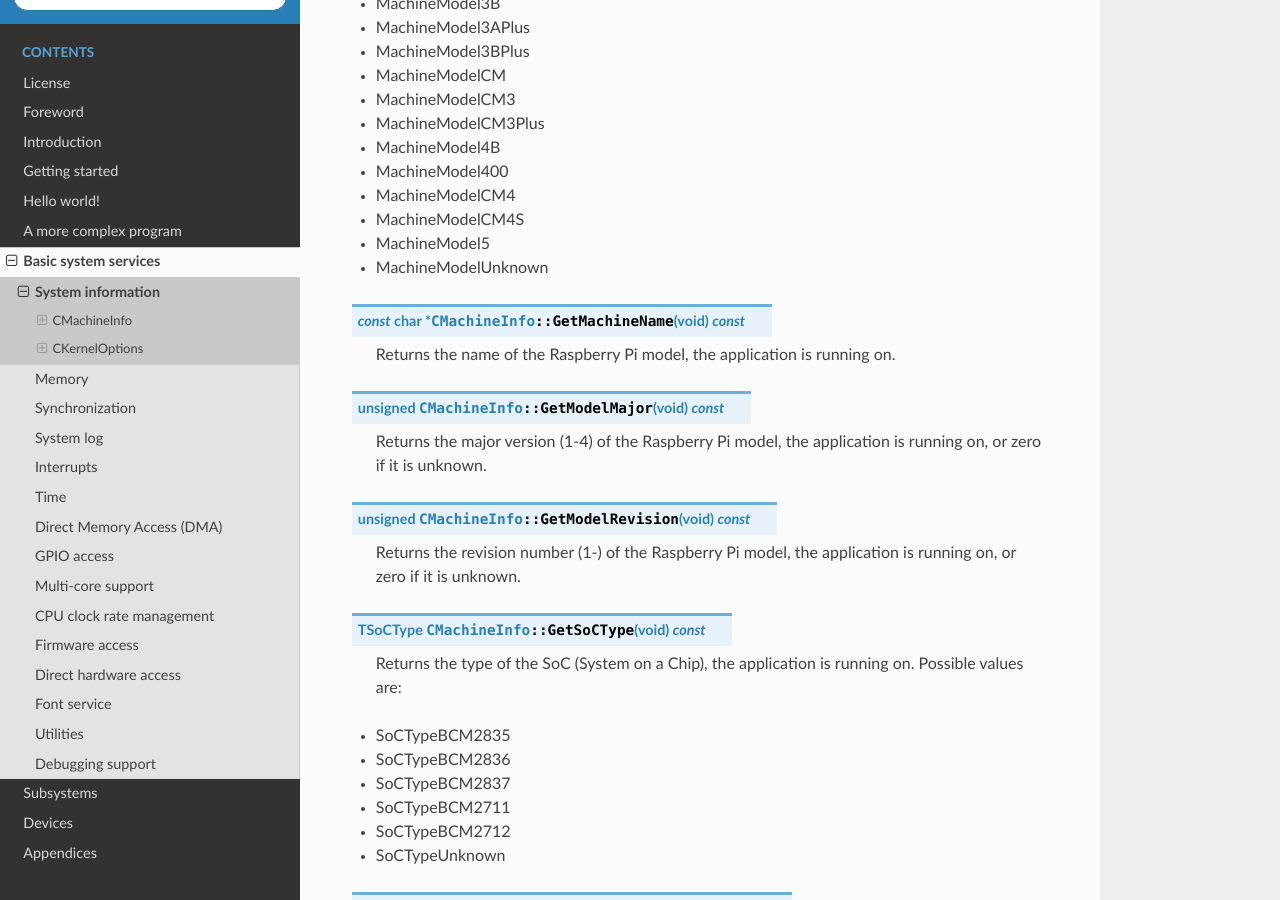
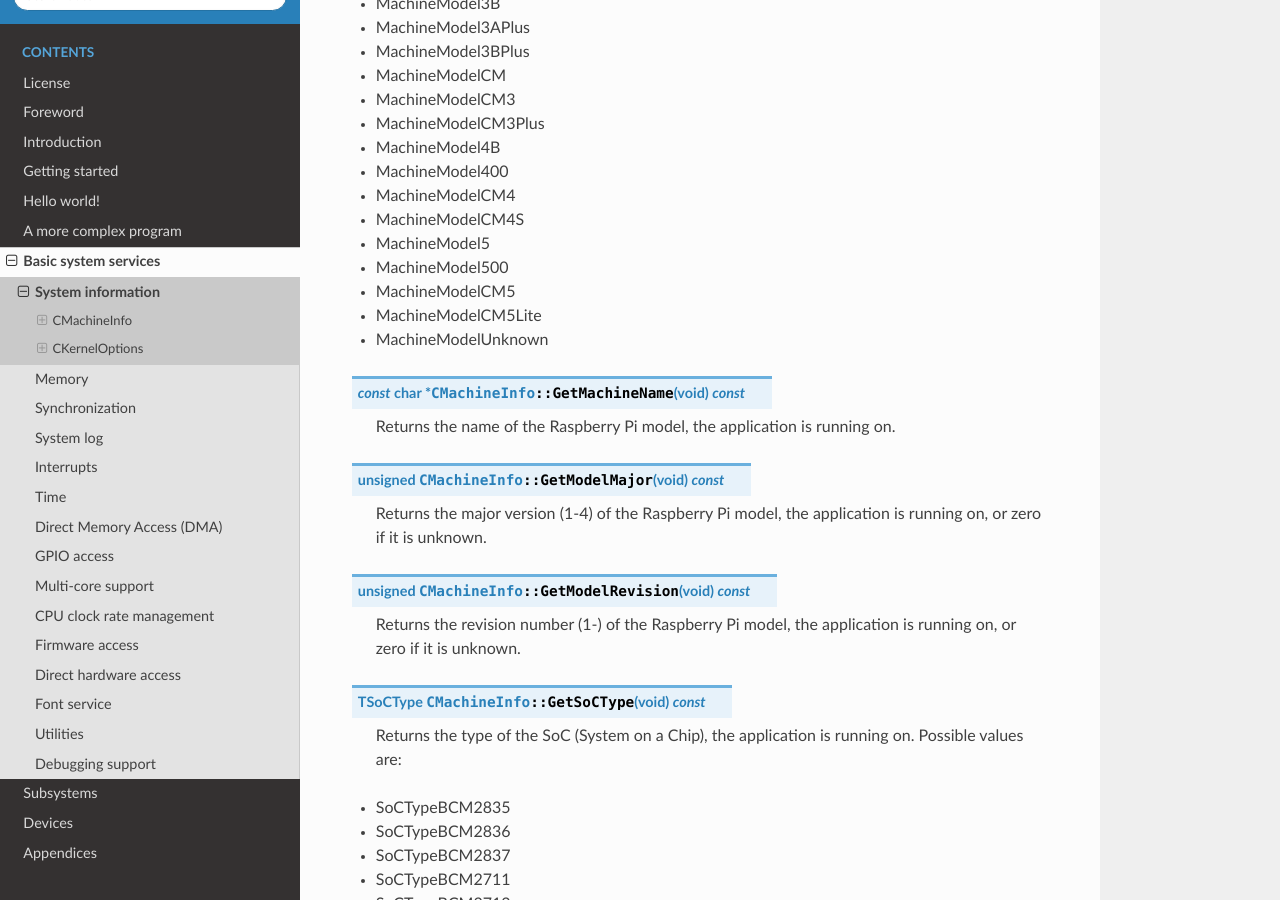
Before and after one commit to rsta2/circle-docs, a Sphinx documentation site: the page built from docs/basic-system-services/system-information.rst, in a window 1280 px wide and 900 px high, scrolled down 1007 px. Built offline with Sphinx 7.4.7 and the Read the Docs theme 3.1.0, drawn with Linux system fonts in a browser that asks for light colours.

Commit message:
basic-system-services/system-information: Add RPi 500 and CM5 (Lite)

```diff
--- a/docs/basic-system-services/system-information.rst
+++ b/docs/basic-system-services/system-information.rst
@@ -46,6 +46,9 @@
 * MachineModelCM4
 * MachineModelCM4S
 * MachineModel5
+* MachineModel500
+* MachineModelCM5
+* MachineModelCM5Lite
 * MachineModelUnknown
 
 .. cpp:function:: const char *CMachineInfo::GetMachineName (void) const
```
